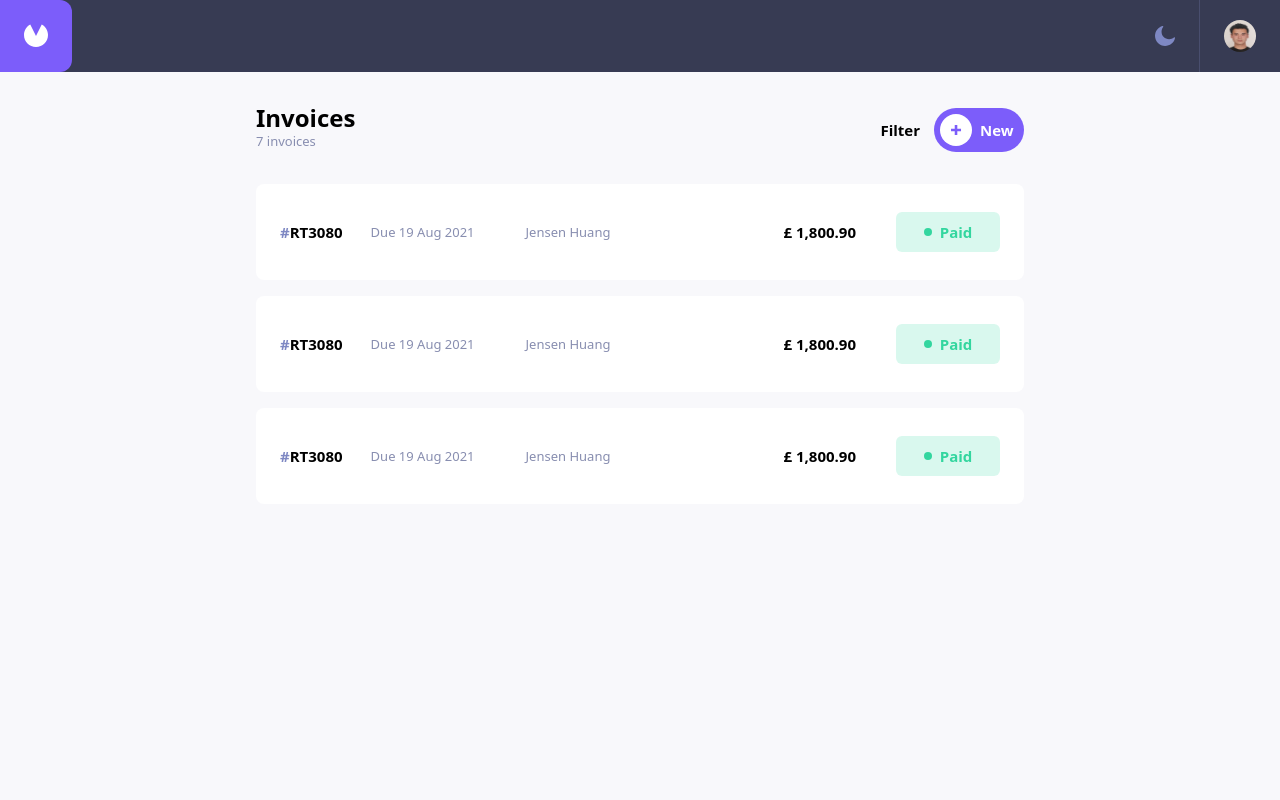
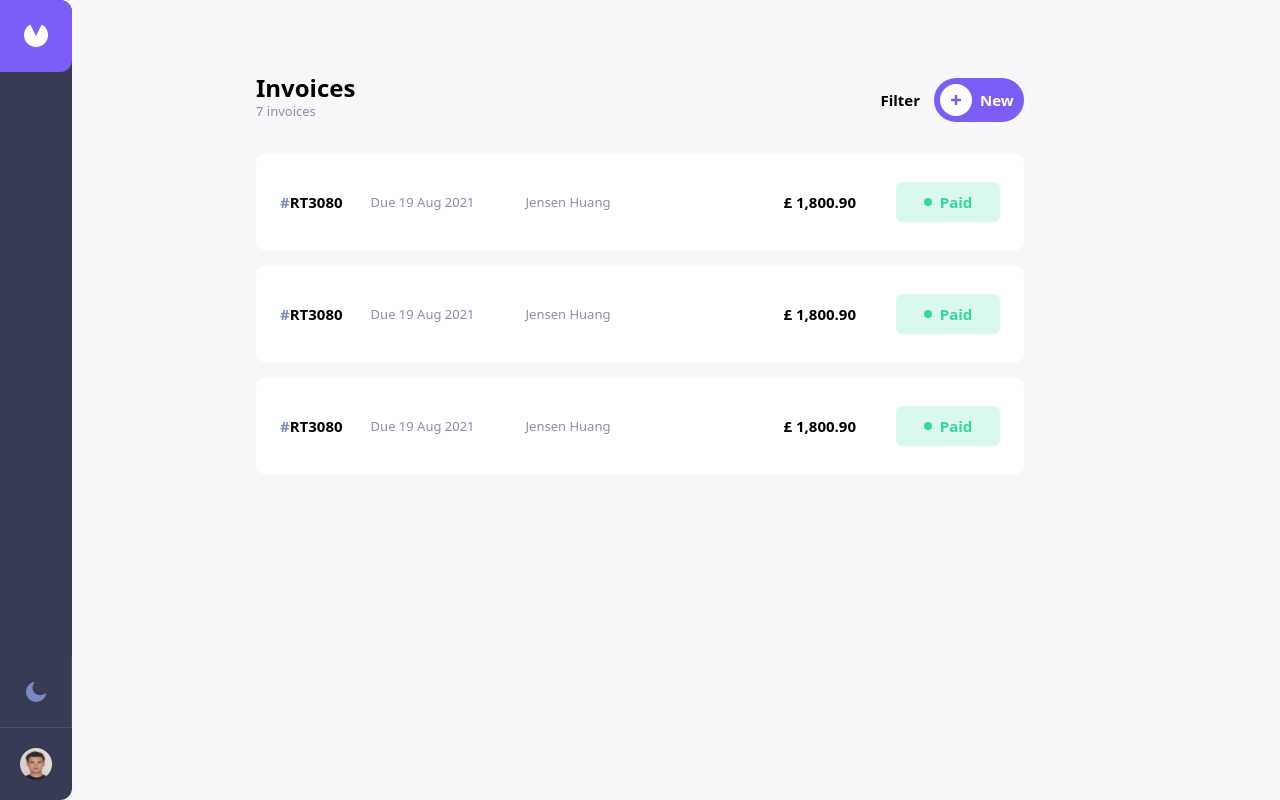
Before and after one commit to anlclk/Faturalarim-App, a React (Vite) app: page / in a window 1280 px wide. Built offline with nearby package versions, Linux system fonts and the light colour scheme.

Commit message:
header responsive yapıldıç

```diff
--- a/src/components/Header/Header.jsx
+++ b/src/components/Header/Header.jsx
@@ -2,21 +2,21 @@ import account from '../Account/account.jpg'
 
 export default function Header() {
     return(
-        <header className="h-17 w-full flex justify-between bg-header mb-9">
-            <div className="h-full flex gap-44 border-r-1 border-white-500">
+        <header className="sticky top-0 h-17 w-full flex justify-between bg-header mb-9 md:w-17 md:h-full md:mb-0 md:absolute md:flex-col md:content-between md:rounded-r-xl">
+            <div className="h-full flex gap-44 border-r-1 border-white-500 md:h-17">
                 <div className="h-full w-17 flex items-center justify-center bg-logobg rounded-r-xl">
                     <svg width="24" height="24" viewBox="0 0 65 62" xmlns="http://www.w3.org/2000/svg">
                         <path fill-rule="evenodd" clip-rule="evenodd" d="M16.9714 0.000188009L32.5 31.0574L48.0286 0.00018819C58.1393 5.50976 65 16.2324 65 28.5574C65 46.5066 50.4493 61.0574 32.5 61.0574C14.5507 61.0574 0 46.5066 0 28.5574C0 16.2324 6.86068 5.50976 16.9714 0.000188009Z" fill="#fff"/>
                     </svg>
                 </div>
             </div>
-            <div className="h-full flex items-center justify-center">
-                <div className="h-full flex items-center pr-6 border-r border-headerborder">
+            <div className="h-full flex items-center justify-center md:w-full md:block md:h-[144px]">
+                <div className="h-full flex items-center pr-6 border-r border-headerborder md:pr-0 md:h-17 md:flex md:items-center md:justify-center md:border-b md:border-headerborder">
                     <svg xmlns="http://www.w3.org/2000/svg" width="20" height="20" viewBox="0 0 20 20" fill="none">
                       <path d="M19.5016 11.3423C19.2971 11.2912 19.0927 11.3423 18.9137 11.4701C18.2492 12.0324 17.4824 12.4924 16.639 12.7991C15.8466 13.1059 14.9776 13.2592 14.0575 13.2592C11.9872 13.2592 10.0958 12.4158 8.74121 11.0611C7.38658 9.70649 6.54313 7.81512 6.54313 5.74483C6.54313 4.87582 6.69649 4.03237 6.95208 3.26559C7.23323 2.4477 7.64217 1.70649 8.17891 1.06751C8.40895 0.786362 8.35783 0.377416 8.07668 0.147384C7.89776 0.0195887 7.69329 -0.0315295 7.48882 0.0195887C5.31629 0.607448 3.42492 1.91096 2.07029 3.64898C0.766773 5.36144 0 7.48285 0 9.78317C0 12.5691 1.1246 15.0995 2.96486 16.9397C4.80511 18.78 7.3099 19.9046 10.1214 19.9046C12.4728 19.9046 14.6454 19.0867 16.3834 17.732C18.147 16.3519 19.4249 14.3838 19.9617 12.1346C20.0639 11.7768 19.8594 11.419 19.5016 11.3423Z" fill="#7E88C3"/>
                     </svg>
                 </div>
-                <div className='px-6 py-5 rounded-[2rem]'>
+                <div className='px-6 py-5 rounded-[2rem] md:h-17 md:px-0 md:py-0 md:flex md:items-center md:justify-center'>
                     <img src={account} className='w-8 h-8 rounded-[2rem]' alt="" />
                 </div>
             </div>
--- a/src/components/Main/Main.jsx
+++ b/src/components/Main/Main.jsx
@@ -1,7 +1,7 @@
 
 export default function Main() {
     return(
-        <main className="s:w-mobilecontainer md:w-tablet mx-auto">
+        <main className="s:w-mobilecontainer md:w-tablet mx-auto pt-[78px]">
             <div className="flex justify-between mb-8">
                 <div>
                     <h1 className="text-2xl leading-5 font-bold">Invoices</h1>
```
